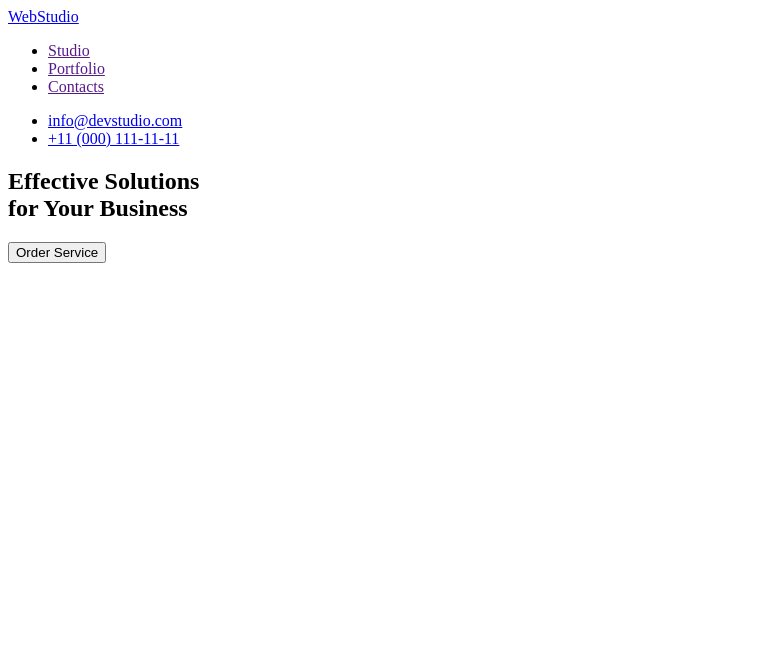
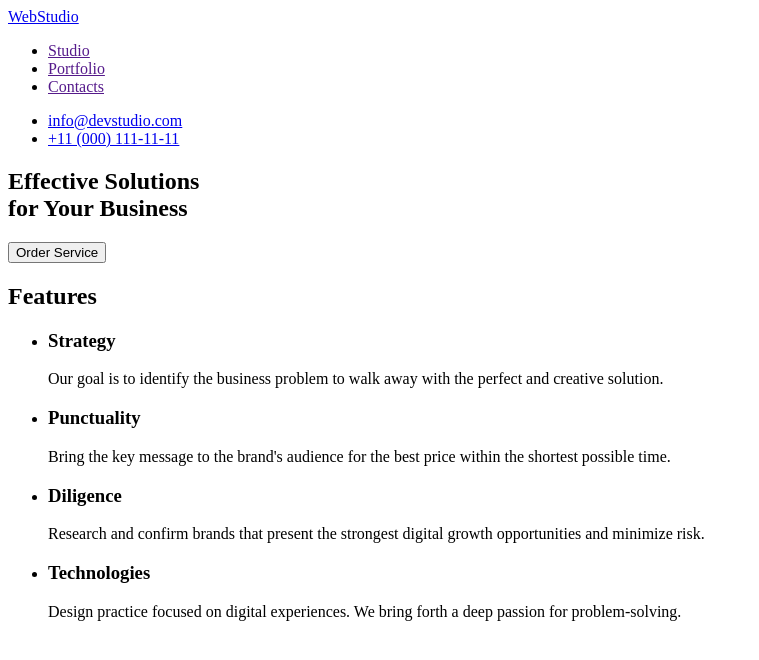
Before and after one commit to IvashkaVIP/goit-markup-hw-01, a plain HTML site: page index.html in a window 1280 px wide. Shown: the whole page, without its empty margins (0-759 px from the left). Drawn offline with Linux system fonts and the light colour scheme.

Commit message:
Update index.html

```diff
--- a/index.html
+++ b/index.html
@@ -29,7 +29,24 @@
         </section>
     </div>
     <section>
-
+       <h2>Features</h2>
+       <ul>
+        <li>
+        <h3>Strategy</h3><p>Our goal is to identify the business
+          problem to walk away with the perfect and creative solution. </p></li>
+        <li>
+        <h3>Punctuality</h3>
+        <p>Bring the key message to the brand's audience for the best price within the shortest possible time.</p>
+        </li>
+         <li>
+        <h3>Diligence</h3>
+        <p>Research and confirm brands that present the strongest digital growth opportunities and minimize risk.</p>
+        </li>
+         <li>
+        <h3>Technologies</h3>
+        <p>Design practice focused on digital experiences. We bring forth a deep passion for problem-solving.</p>
+       </li>
+      </ul>
     </section>
   </body>
 </html>
```
